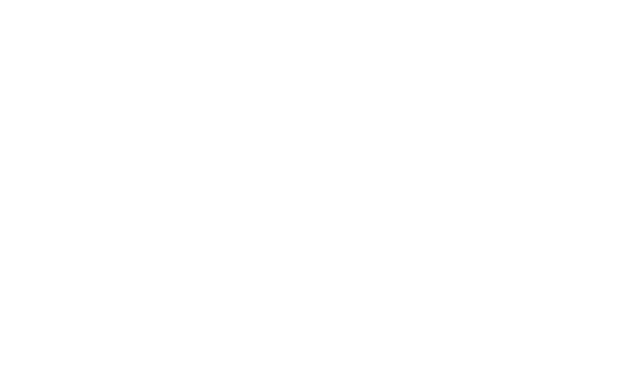
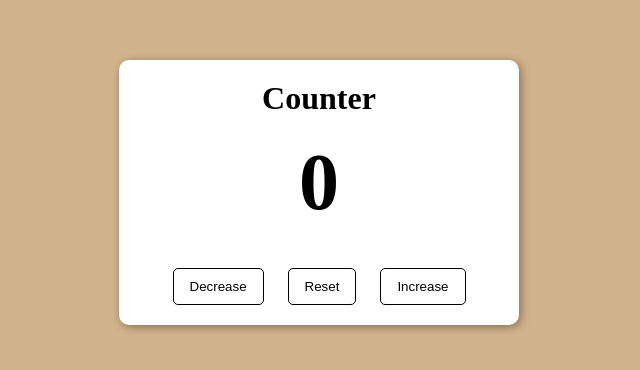
Before and after one commit to mrndolo/js-counter, a plain HTML site: page index.html in a window 1280 px wide. Shown: the whole page, without its empty margins (321-961 px from the left). Drawn offline with Linux system fonts and the light colour scheme.

Commit message:
Created and styled the UI

```diff
--- a/index.html
+++ b/index.html
@@ -4,8 +4,18 @@
     <meta charset="UTF-8">
     <meta name="viewport" content="width=device-width, initial-scale=1.0">
     <title>JavaScript Counter</title>
+    <link rel="stylesheet" href="style.css">
 </head>
 <body>
-
+    <div class="container">
+        <h1>Counter</h1>
+        <h1 id="counterValue">0</h1>
+        <div class="buttonsWrapper">
+            <button id="decrease">Decrease</button>
+            <button id="reset">Reset</button>
+            <button id="increase">Increase</button>
+        </div>
+    </div>
+<script src="./script.js"></script>
 </body>
 </html>
--- /dev/null
+++ b/style.css
@@ -0,0 +1,35 @@
+* {
+    margin: 0;
+    padding: 0;
+    box-sizing: border-box;
+}
+body{
+    background: tan;
+}
+.container {
+    max-width: 400px;
+    margin: 60px auto;
+    background-color: white;
+    padding: 20px;
+    border-radius: 10px;
+    display: flex;
+    flex-direction: column;
+    align-items: center;
+    gap: 20px;
+    box-shadow: 2px 2px 10px rgba(0, 0, 0, 0.384);
+}
+#counterValue {
+    font-size: 80px;
+}
+.buttonsWrapper {
+    margin-top: 20px;
+}
+button {
+    padding: 10px 16px;
+    background: transparent;
+    border-radius: 5px;
+    margin: 0px 10px;
+    border: 1px solid black;
+    cursor: pointer;
+    outline: none;
+}
```
